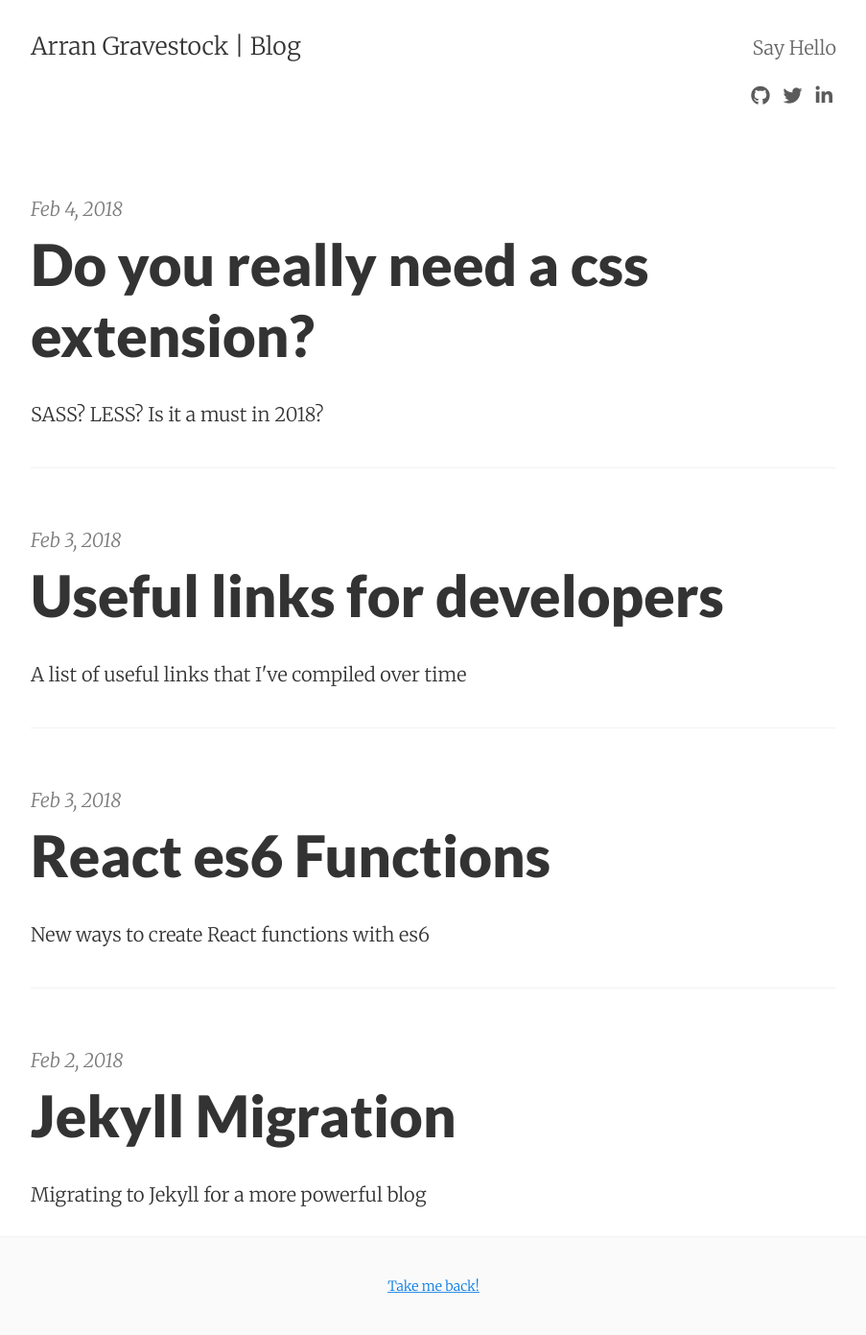
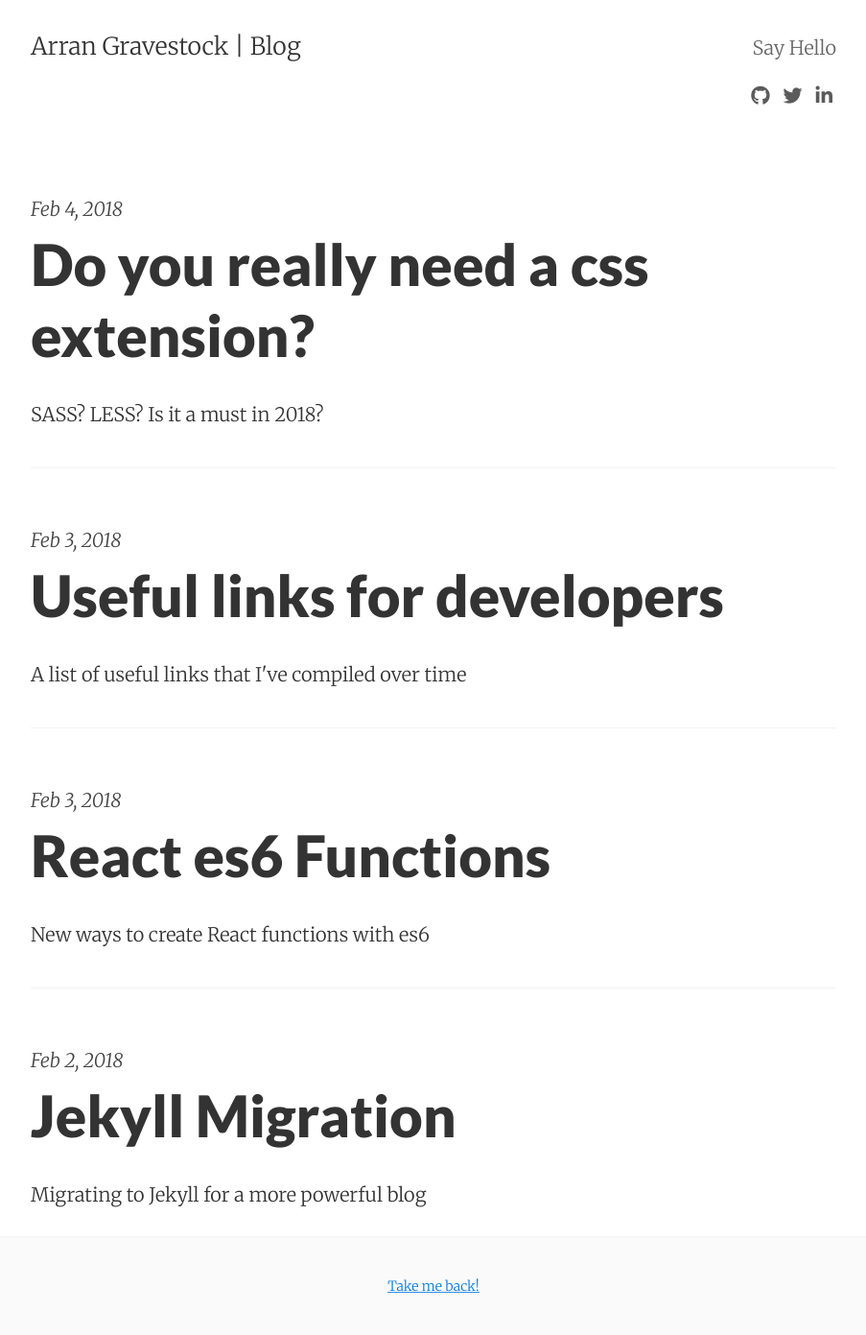
Before and after one commit to ArranGravestock/blog, a Jekyll site: the page built from index.html, in a window 1280 px wide. Shown: the whole page at 96% size, without its empty margins (188-1091 px from the left). Built offline with Jekyll 4.4.1, drawn with Linux system fonts in a browser that asks for light colours; nearby versions of some CDN libraries; the list of posts is cut into pages by our own code.

Commit message:
-fix low contrast text of post-meta

```diff
--- a/_sass/_posts.scss
+++ b/_sass/_posts.scss
@@ -39,7 +39,7 @@
   font-weight: 300;
   margin: 0;
   padding: .25em 0;
-  color: #7a7a7a;
+  color: #444;
   font-style: italic;
 }
 
```
